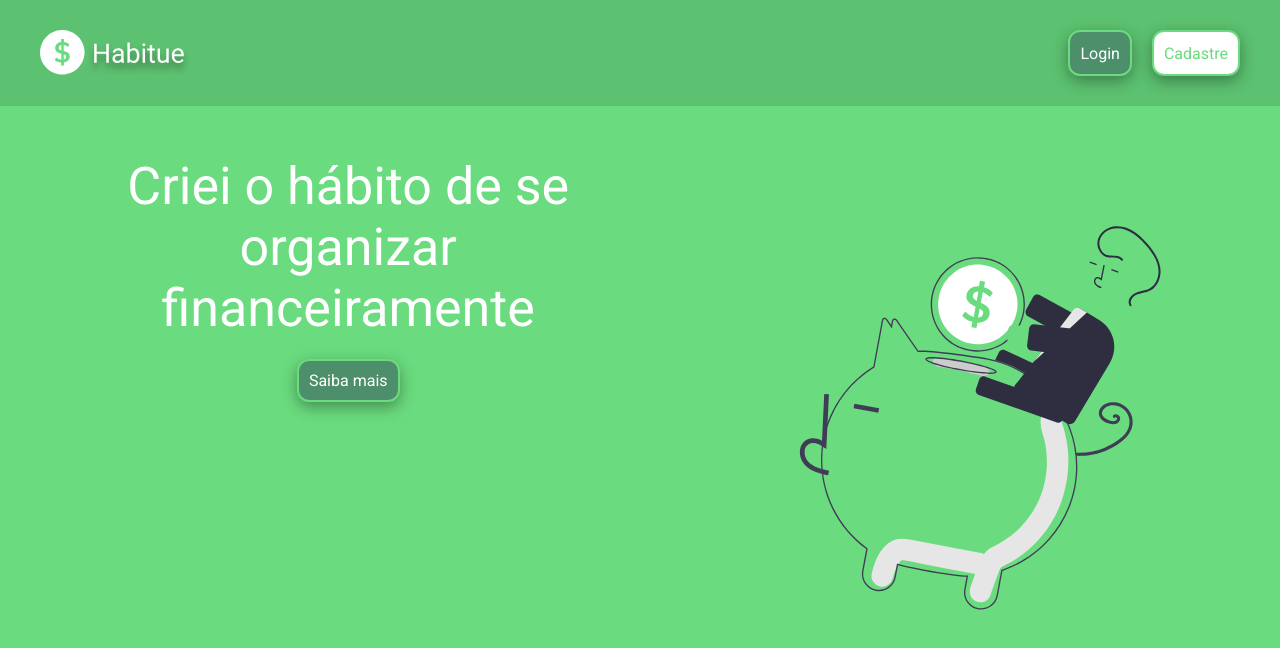
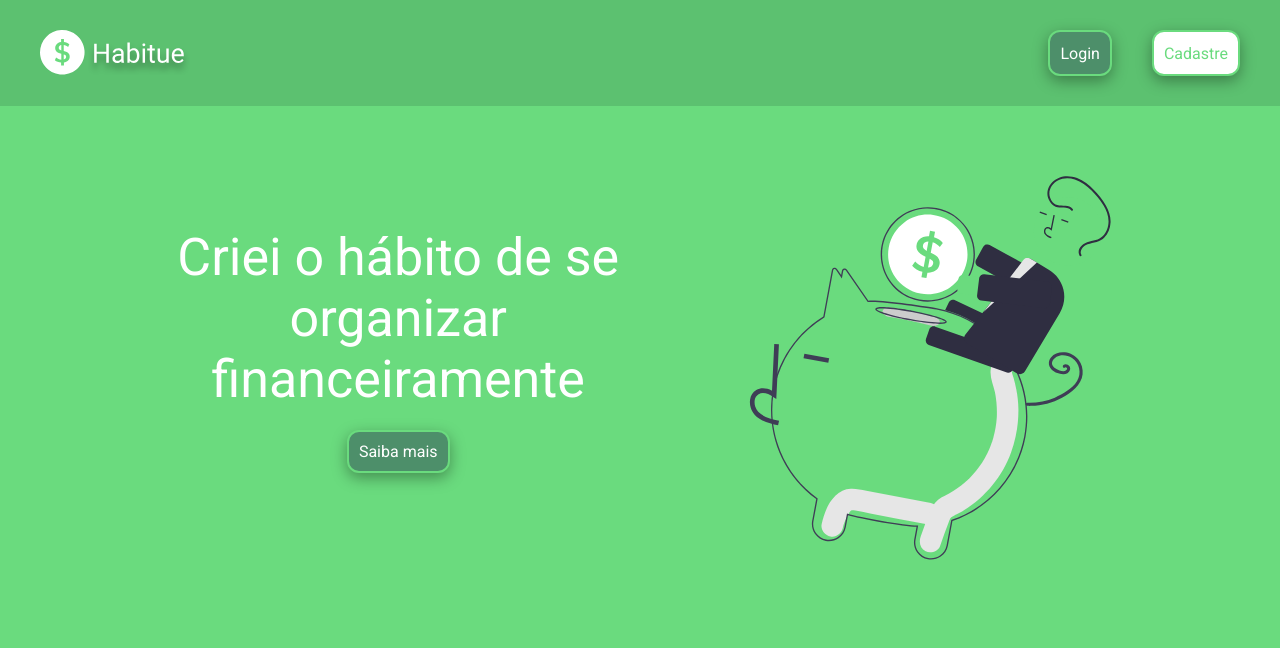
Before and after one commit to LucasRocha2308/Habitue, a React (Create React App) app: page / in a window 1280 px wide. Shown: the top 648 px of the page. Built offline with nearby package versions, Linux system fonts and the light colour scheme.

Commit message:
feat: home terminada

```diff
--- a/src/components/Header/styles.js
+++ b/src/components/Header/styles.js
@@ -18,4 +18,7 @@ export const Logo = styled.img`
 export const DivButtons = styled.div`
   display: flex;
   gap: 20px;
+  @media only screen and (min-width: 768px) {
+    gap: 40px;
+  }
 `;
--- a/src/pages/Home/styles.js
+++ b/src/pages/Home/styles.js
@@ -12,9 +12,11 @@ export const DivHome = styled.div`
   text-align: center;
   @media only screen and (min-width: 768px) {
     flex-direction: row;
+    align-items: center;
+    padding: 0 100px;
   }
 
-  h2 {
+  div h2 {
     font-size: 30px;
     font-weight: 400;
     margin-bottom: 20px;
@@ -27,6 +29,7 @@ export const DivHome = styled.div`
     width: 300px;
     @media only screen and (min-width: 768px) {
       width: 1000px;
+      margin-left: -100px;
     }
   }
 `;
```
